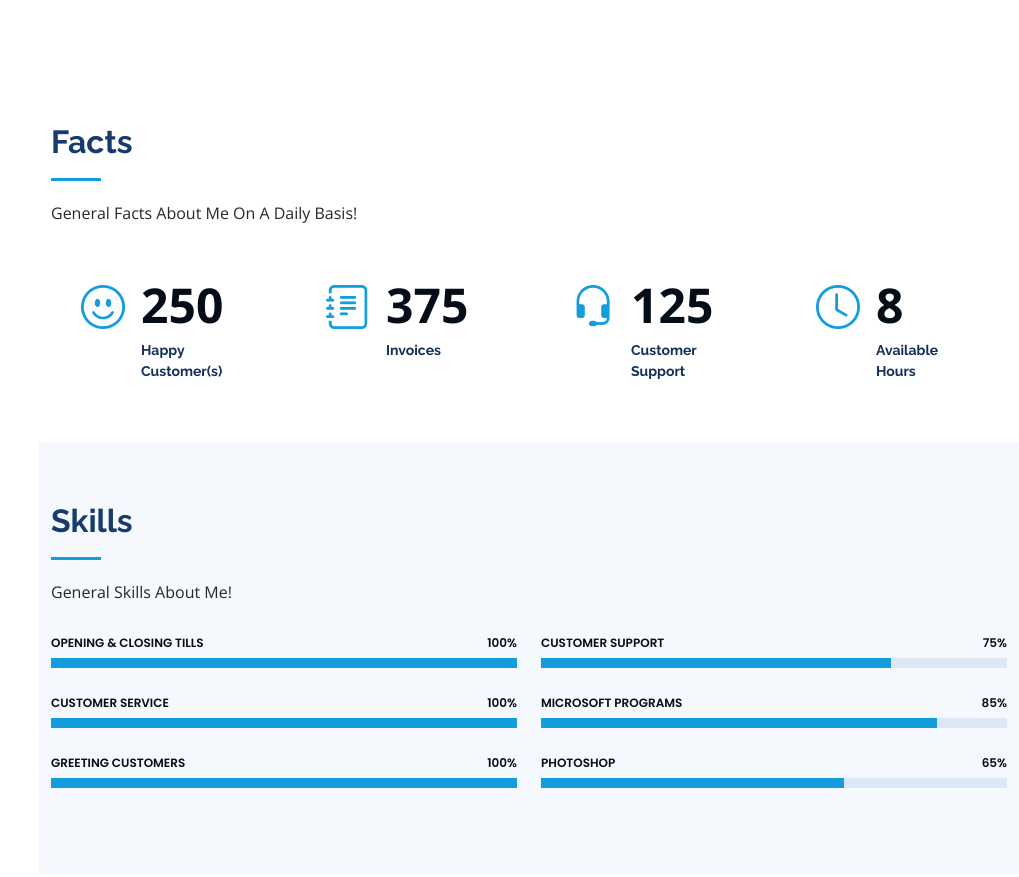
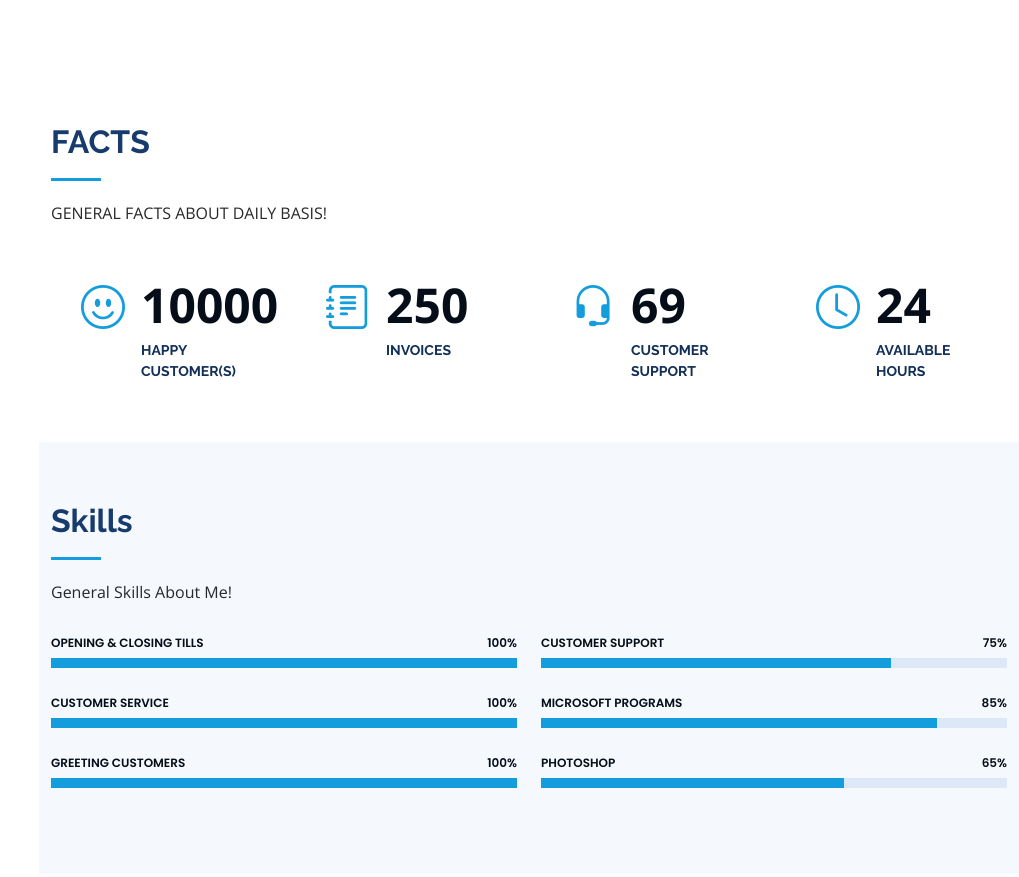
Before and after one commit to FaZeLee/FaZeLee.github.io, a plain HTML site: page index.html in a window 1280 px wide. Shown: the part 2901-3778 px from the top of the page, without its empty margins (261-1280 px from the left). Drawn offline with nearby package versions, Linux system fonts and the light colour scheme.

Commit message:
Update index.html

```diff
--- a/index.html
+++ b/index.html
@@ -222,8 +222,8 @@
       <div class="container">
 
         <div class="section-title">
-          <h2>Facts</h2>
-          <p>General Facts About Me On A Daily Basis!</p>
+          <h2>FACTS</h2>
+          <p>GENERAL FACTS ABOUT DAILY BASIS!</p>
         </div>
 
         <div class="row no-gutters">
@@ -231,32 +231,32 @@
           <div class="col-lg-3 col-md-6 d-md-flex align-items-md-stretch" data-aos="fade-up">
             <div class="count-box">
               <i class="bi bi-emoji-smile"></i>
-              <span data-purecounter-start="0" data-purecounter-end="250" data-purecounter-duration="1" class="purecounter"></span>
-              <p><strong>Happy Customer(s)</strong></p>
+              <span data-purecounter-start="0" data-purecounter-end="10000" data-purecounter-duration="1" class="purecounter"></span>
+              <p><strong>HAPPY CUSTOMER(S)</strong></p>
             </div>
           </div>
 
           <div class="col-lg-3 col-md-6 d-md-flex align-items-md-stretch" data-aos="fade-up" data-aos-delay="100">
             <div class="count-box">
               <i class="bi bi-journal-text"></i>
-              <span data-purecounter-start="0" data-purecounter-end="375" data-purecounter-duration="1" class="purecounter"></span>
-              <p><strong>Invoices</strong></p>
+              <span data-purecounter-start="0" data-purecounter-end="250" data-purecounter-duration="1" class="purecounter"></span>
+              <p><strong>INVOICES</strong></p>
             </div>
           </div>
 
           <div class="col-lg-3 col-md-6 d-md-flex align-items-md-stretch" data-aos="fade-up" data-aos-delay="200">
             <div class="count-box">
               <i class="bi bi-headset"></i>
-              <span data-purecounter-start="0" data-purecounter-end="125" data-purecounter-duration="1" class="purecounter"></span>
-              <p><strong>Customer Support</strong></p>
+              <span data-purecounter-start="0" data-purecounter-end="69" data-purecounter-duration="1" class="purecounter"></span>
+              <p><strong>CUSTOMER SUPPORT</strong></p>
             </div>
           </div>
 
           <div class="col-lg-3 col-md-6 d-md-flex align-items-md-stretch" data-aos="fade-up" data-aos-delay="300">
             <div class="count-box">
               <i class="bi bi-clock"></i>
-              <span data-purecounter-start="0" data-purecounter-end="8" data-purecounter-duration="1" class="purecounter"></span>
-              <p><strong>Available Hours</strong></p>
+              <span data-purecounter-start="0" data-purecounter-end="24" data-purecounter-duration="1" class="purecounter"></span>
+              <p><strong>AVAILABLE HOURS</strong></p>
             </div>
           </div>
 
```
